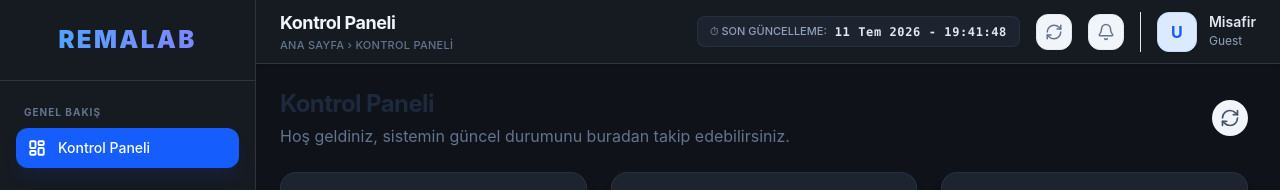
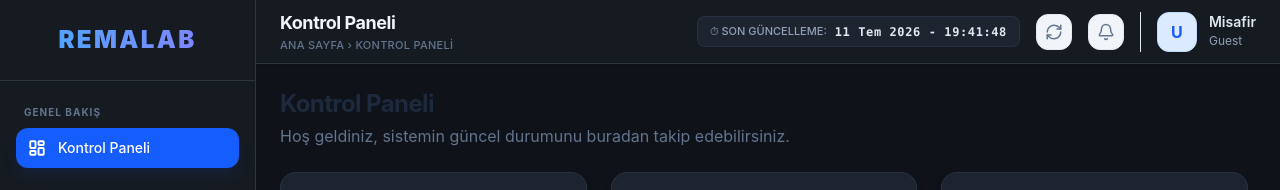
Before and after one commit to YusufPEKERR/remalab, a React (Vite) app in the folder frontend/: page /dashboard in a window 1280 px wide. Shown: the top 190 px of the page. Built offline with nearby package versions, Linux system fonts and the light colour scheme.

Commit message:
feat: kontrol panelindeki (Dashboard) lokal yenileme butonu kaldirildi

```diff
--- a/frontend/src/pages/Dashboard.jsx
+++ b/frontend/src/pages/Dashboard.jsx
@@ -85,9 +85,6 @@ export default function Dashboard() {
           <h1 className="text-2xl font-bold text-slate-800 tracking-tight">Kontrol Paneli</h1>
           <p className="text-slate-500 mt-1">Hoş geldiniz, sistemin güncel durumunu buradan takip edebilirsiniz.</p>
         </div>
-        <button onClick={loadDashboardData} className="p-2 bg-slate-100 hover:bg-slate-200 text-slate-600 rounded-full transition-colors">
-          <RefreshCw size={20} className={loading ? "animate-spin" : ""} />
-        </button>
       </div>
 
       {/* Cards */}
```
